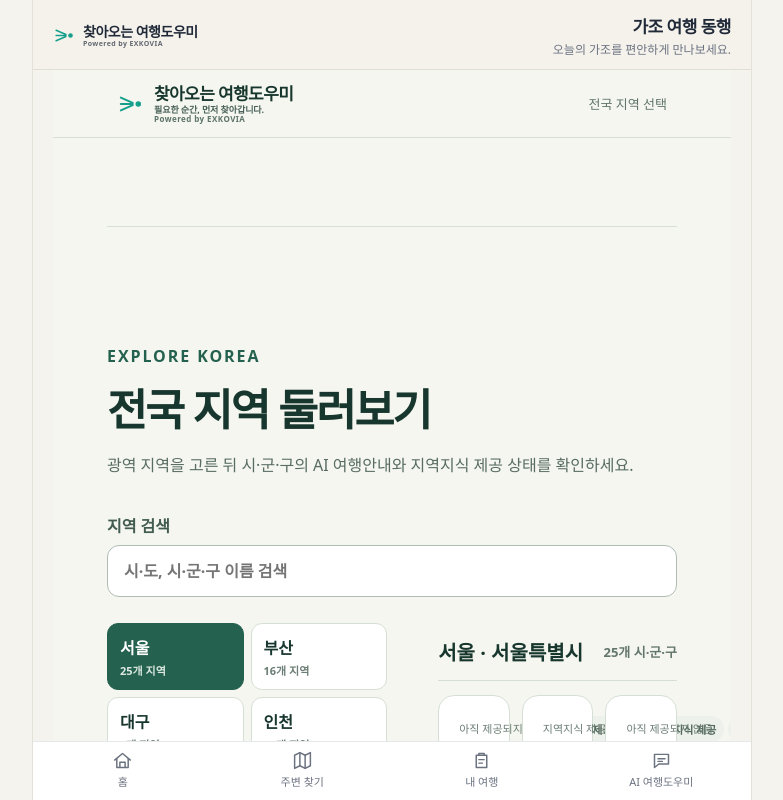
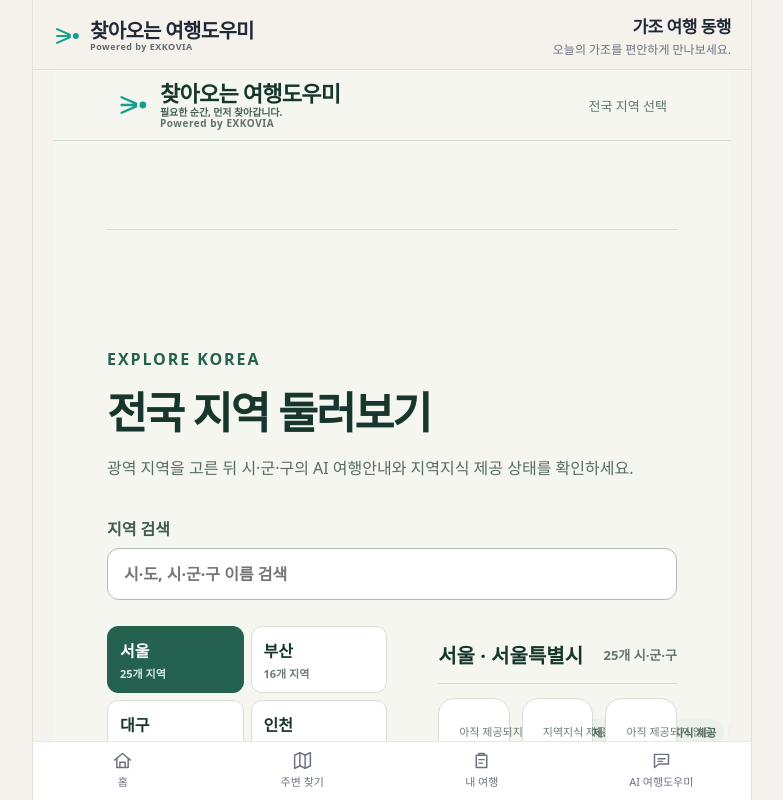
Before and after one commit to myungdae/gajo, a React (Vite) app in the folder client/: page /regions in a window 1280 px wide. Shown: the whole page, without its empty margins (248-1031 px from the left). Built offline with nearby package versions, Linux system fonts and the light colour scheme.

Commit message:
fix: strengthen public brand header

```diff
--- a/client/src/components/public-brand.css
+++ b/client/src/components/public-brand.css
@@ -9,8 +9,8 @@
 }
 
 .public-brand__symbol {
-  width: 28px;
-  height: 28px;
+  width: 30px;
+  height: 30px;
   flex: 0 0 auto;
   overflow: visible;
   fill: none;
@@ -33,7 +33,7 @@
 }
 
 .public-brand__wordmark strong {
-  font-size: 17px;
+  font-size: 19px;
   font-weight: 900;
   letter-spacing: -0.035em;
 }
@@ -49,7 +49,7 @@
 
 .public-brand__wordmark small {
   color: currentColor;
-  font-size: 8px;
+  font-size: 9px;
   font-weight: 750;
   letter-spacing: 0.055em;
   opacity: 0.68;
@@ -60,16 +60,16 @@
 }
 
 .public-brand--compact .public-brand__symbol {
-  width: 23px;
-  height: 23px;
+  width: 28px;
+  height: 28px;
 }
 
 .public-brand--compact .public-brand__wordmark strong {
-  font-size: 14px;
+  font-size: 18px;
 }
 
 .public-brand--compact .public-brand__wordmark small {
-  font-size: 7px;
+  font-size: 9px;
 }
 
 .public-brand--compact .public-brand__slogan {
@@ -81,3 +81,32 @@
   outline: 3px solid #f1c84c;
   outline-offset: 4px;
 }
+
+@media (min-width: 768px) {
+  .public-brand__symbol {
+    width: 34px;
+    height: 34px;
+  }
+
+  .public-brand__wordmark strong {
+    font-size: 22px;
+  }
+
+  .public-brand__slogan,
+  .public-brand__wordmark small {
+    font-size: 10px;
+  }
+
+  .public-brand--compact .public-brand__symbol {
+    width: 30px;
+    height: 30px;
+  }
+
+  .public-brand--compact .public-brand__wordmark strong {
+    font-size: 20px;
+  }
+
+  .public-brand--compact .public-brand__wordmark small {
+    font-size: 9px;
+  }
+}
--- a/client/src/index.css
+++ b/client/src/index.css
@@ -1996,6 +1996,15 @@ table.simple td {
   opacity: 1;
   margin-top: 2px;
 }
+@media (max-width: 430px) {
+  .app-header {
+    padding-inline: 10px;
+    gap: 4px;
+  }
+  .app-header__region .subtitle {
+    font-size: 11px;
+  }
+}
 .app-main {
   padding: 0 20px 28px;
 }
--- a/client/src/pages/PlatformPortalPage.tsx
+++ b/client/src/pages/PlatformPortalPage.tsx
@@ -39,7 +39,6 @@ export default function PlatformPortalPage() {
   return <div className="platform-page platform-portal-page">
     <header className="platform-header">
       <PublicBrand />
-      <span>여행자의 상황을 이해하고 필요한 순간 먼저 찾아가는 AI 여행서비스</span>
     </header>
 
     <main className="platform-main platform-portal-main">
```
Also changed, not shown: 1 other file (tests, documents, lock files or other folders).
